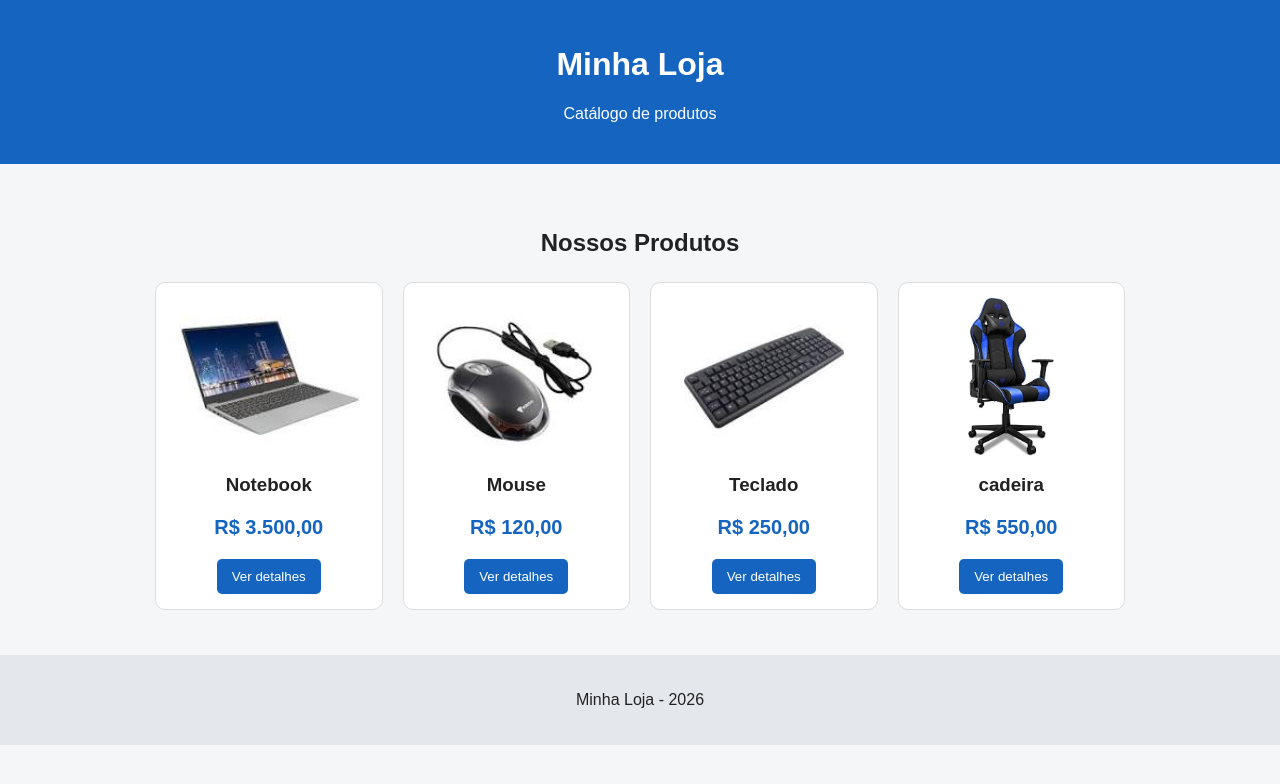
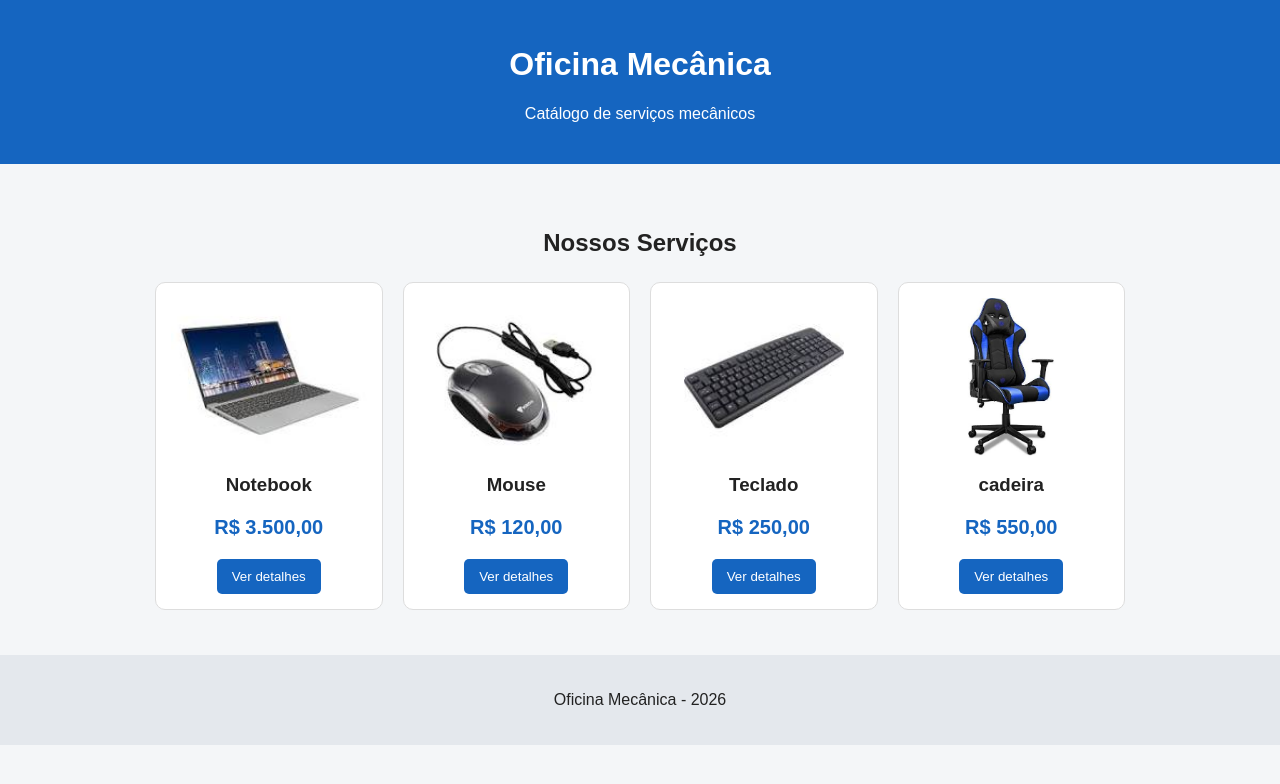
Before and after one commit to ElcioToledo/Atividade-catalogo-bruno, a plain HTML site: page index.html in a window 1280 px wide. Drawn offline with Linux system fonts and the light colour scheme.

Commit message:
criação de página de serviços

```diff
--- a/index.html
+++ b/index.html
@@ -4,24 +4,24 @@
   <meta charset="UTF-8">
   <meta name="viewport"
         content="width=device-width, initial-scale=1.0">
-  <title>Catálogo de Produtos</title>
+  <title>Serviços Mecânicos</title>
   <link rel="stylesheet" href="style.css">
 </head>
 <body>
   <header>
-    <h1>Minha Loja</h1>
-    <p>Catálogo de produtos</p>
+    <h1>Oficina Mecânica</h1>
+    <p>Catálogo de serviços mecânicos</p>
   </header>
 
   <main>
     <section class="catalogo">
-      <h2>Nossos Produtos</h2>
+      <h2>Nossos Serviços</h2>
       <div id="lista-produtos"></div>
     </section>
   </main>
 
   <footer>
-    <p>Minha Loja - 2026</p>
+    <p>Oficina Mecânica - 2026</p>
   </footer>
   <script src="script.js"></script>
 </body>
```
Also changed, not shown: imagens/alinhamento.jpg (added), imagens/ar-condicionado.jpg (added), imagens/diagnostico.jpg (added), imagens/freios.jpg (added), imagens/motor.jpg (added), imagens/troca-oleo.jpg (added), script.js (line endings or trailing spaces).
